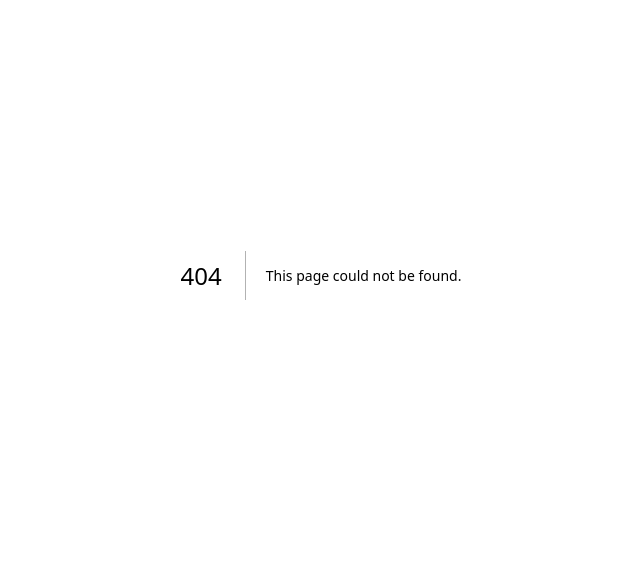
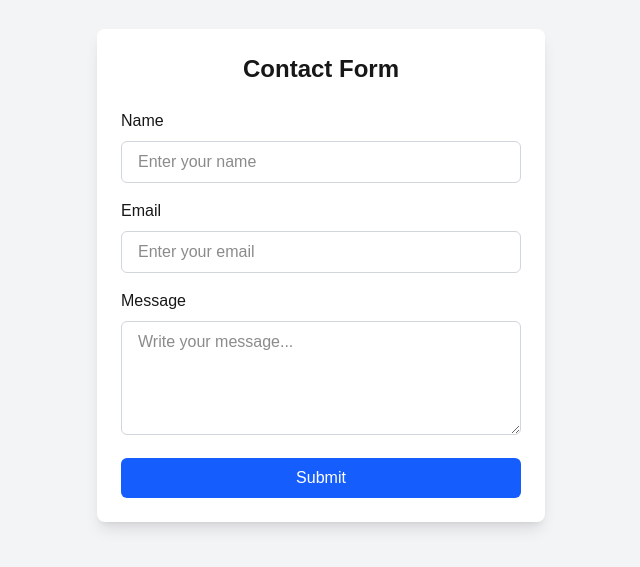
Before and after one commit to abrar-khan-developer/Libraries_learning-journey, a Next.js app in the folder nextjs/: page /about/form in a window 1280 px wide. Before the commit this address had no page. Shown: the part 125-692 px from the top of the page, without its empty margins (319-959 px from the left). Built offline with nearby package versions, Linux system fonts and the light colour scheme.

Commit message:
Form added tommorow will add yup library inshallah

```diff
--- /dev/null
+++ b/nextjs/app/about/form/page.tsx
@@ -0,0 +1,79 @@
+"use client";
+
+export default function ContactForm() {
+  const handleSubmit = (e: any) => {
+    e.preventDefault();
+
+    const formData = new FormData(e.target);
+
+    const data = {
+      name: formData.get("name"),
+      email: formData.get("email"),
+      message: formData.get("message"),
+    };
+
+    console.log(data);
+  };
+
+  return (
+    <div className="flex min-h-screen items-center justify-center bg-gray-100 p-4">
+      <form
+        onSubmit={handleSubmit}
+        className="w-full max-w-md rounded-lg bg-white p-6 shadow-lg"
+      >
+        <h2 className="mb-6 text-center text-2xl font-bold">
+          Contact Form
+        </h2>
+
+        <div className="mb-4">
+          <label htmlFor="name" className="mb-2 block font-medium">
+            Name
+          </label>
+          <input
+            type="text"
+            id="name"
+            name="name"
+            placeholder="Enter your name"
+            className="w-full rounded-md border border-gray-300 px-4 py-2 outline-none focus:border-blue-500"
+            required
+          />
+        </div>
+
+        <div className="mb-4">
+          <label htmlFor="email" className="mb-2 block font-medium">
+            Email
+          </label>
+          <input
+            type="email"
+            id="email"
+            name="email"
+            placeholder="Enter your email"
+            className="w-full rounded-md border border-gray-300 px-4 py-2 outline-none focus:border-blue-500"
+            required
+          />
+        </div>
+
+        <div className="mb-4">
+          <label htmlFor="message" className="mb-2 block font-medium">
+            Message
+          </label>
+          <textarea
+            id="message"
+            name="message"
+            rows="4"
+            placeholder="Write your message..."
+            className="w-full rounded-md border border-gray-300 px-4 py-2 outline-none focus:border-blue-500"
+            required
+          />
+        </div>
+
+        <button
+          type="submit"
+          className="w-full rounded-md bg-blue-600 py-2 text-white transition hover:bg-blue-700"
+        >
+          Submit
+        </button>
+      </form>
+    </div>
+  );
+}
--- a/nextjs/app/about/page.tsx
+++ b/nextjs/app/about/page.tsx
@@ -9,7 +9,7 @@ const Page = () => {
     setCount(count + 1);
   }
 
-  handleClick();
+  // handleClick();
 
   return (
     <>
```
